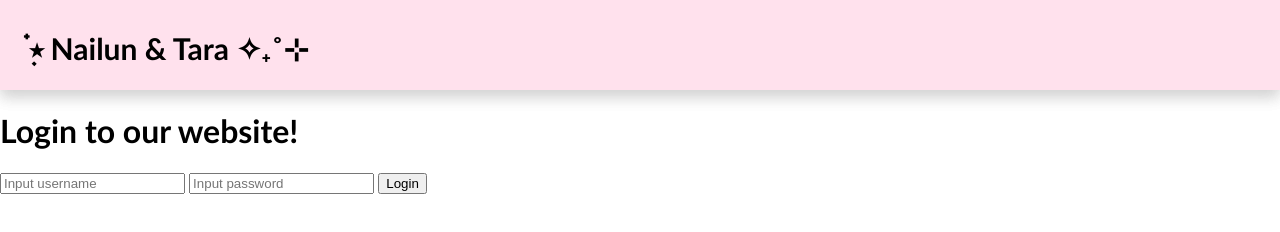
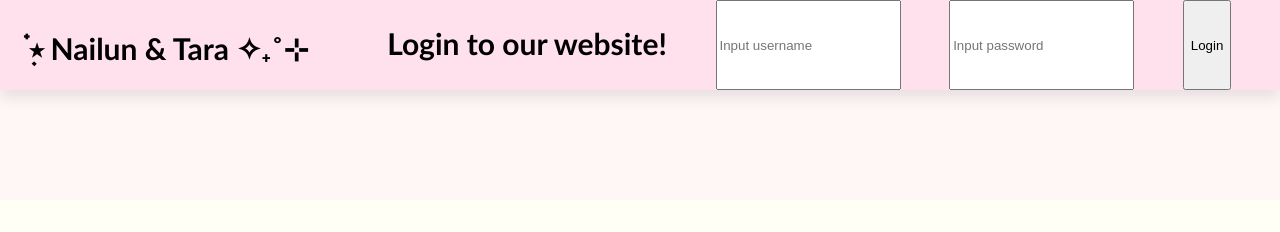
Before and after one commit to natadecocos/class-project, a plain HTML site: page index.html in a window 1280 px wide. Drawn offline with Linux system fonts and the light colour scheme.

Commit message:
Update index.html

```diff
--- a/index.html
+++ b/index.html
@@ -6,16 +6,12 @@
       <link rel="stylesheet" href="style.css" />
    <title>LOGIN</title>
 </head>
-<body id="top">
-<div style="background-image:url('Images\wallpaper.jpg');">
-
-      <div class="wrapper rowl">
+<body bgcolor= #fffff6>
+      <div class="fContainer">
 	    <nav class="wrapper">
 		  <div class="brand">
 		      <div class="firstname">๋࣭⭑ Nailun & Tara ✧₊˚⊹</div>
 		  </div>
-	  </div>
-</div>
    <h1>Login to our website!</h1>
    <input id="username" placeholder="Input username" type="text">
    <input id="password" placeholder="Input password" type="password">
```
